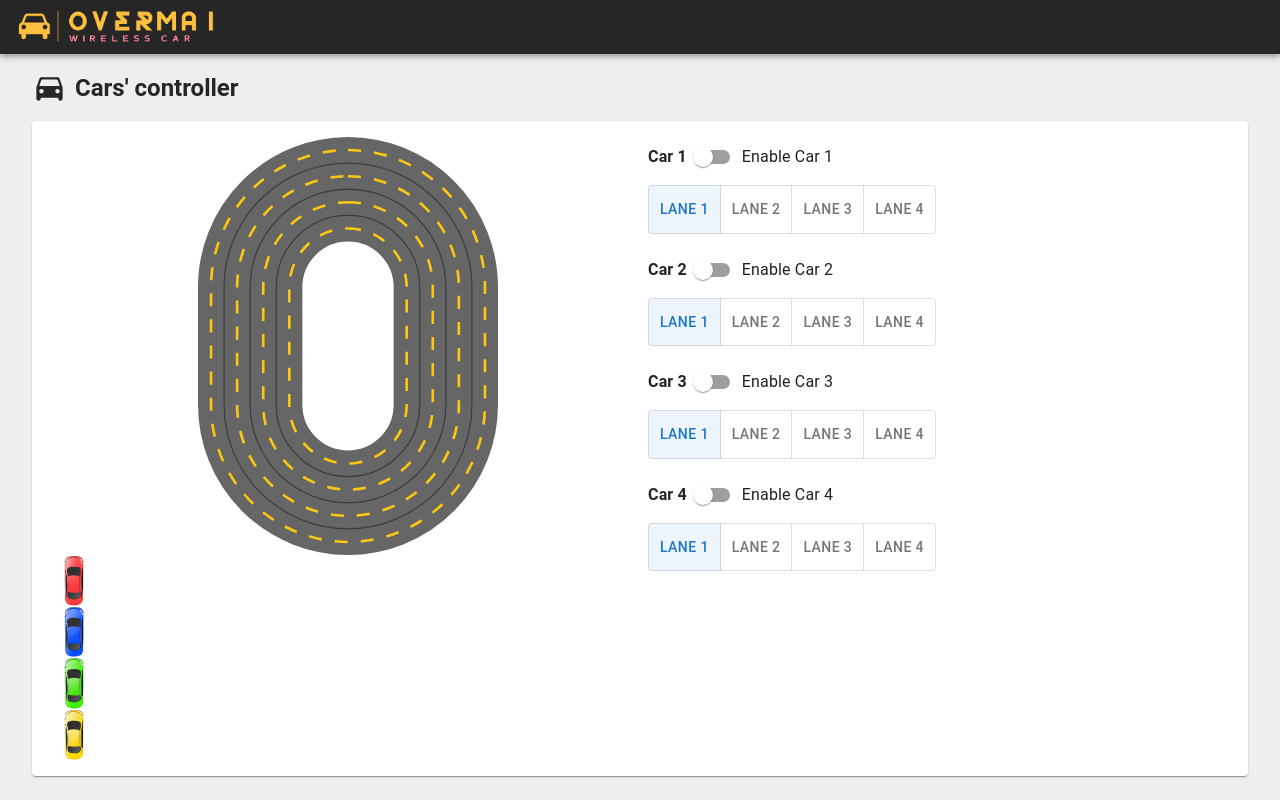
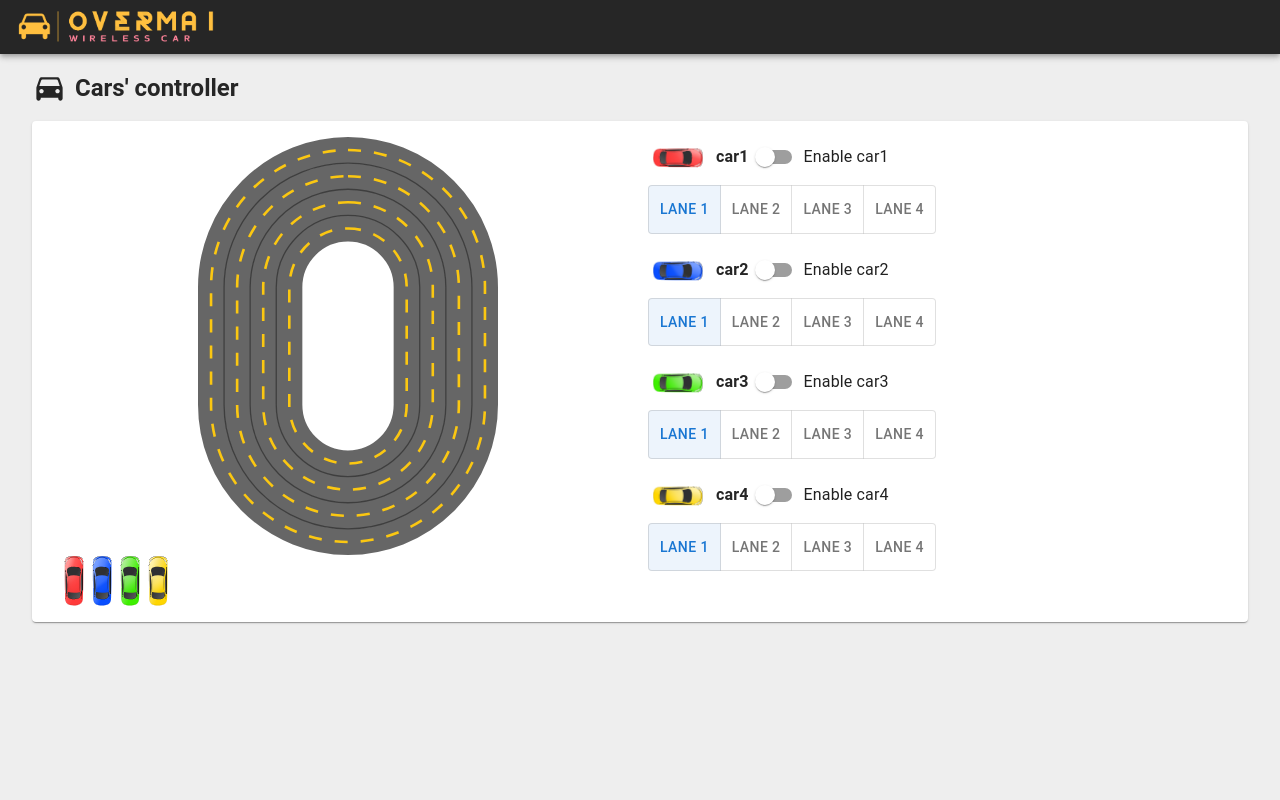
Before and after one commit to Kkr1328/overmai, a Next.js app: page / in a window 1280 px wide. Built offline with nearby package versions, Linux system fonts and the light colour scheme.

Commit message:
Minor fix

```diff
--- a/src/app/page.tsx
+++ b/src/app/page.tsx
@@ -1,17 +1,7 @@
 import { Fragment } from 'react';
 import Image from 'next/image';
 
-import {
-	AppBar,
-	Box,
-	Card,
-	Divider,
-	FormControlLabel,
-	Grid,
-	Stack,
-	Switch,
-	Typography,
-} from '@mui/material';
+import { AppBar, Box, Card, Grid, Stack, Typography } from '@mui/material';
 import DirectionsCarRoundedIcon from '@mui/icons-material/DirectionsCarRounded';
 
 import CarInfo from '@/components/CarInfo';
@@ -61,10 +51,12 @@ export default function Home() {
 										margin: 'auto',
 									}}
 								/>
-								<Image src="/car1.svg" alt="car1" width={20} height={80} />
-								<Image src="/car2.svg" alt="car2" width={20} height={80} />
-								<Image src="/car3.svg" alt="car3" width={20} height={80} />
-								<Image src="/car4.svg" alt="car4" width={20} height={80} />
+								<Stack direction="row" gap={SPACE[8]}>
+									<Image src="/car1.svg" alt="car1" width={20} height={80} />
+									<Image src="/car2.svg" alt="car2" width={20} height={80} />
+									<Image src="/car3.svg" alt="car3" width={20} height={80} />
+									<Image src="/car4.svg" alt="car4" width={20} height={80} />
+								</Stack>
 							</Grid>
 							<Grid item xs={6}>
 								<Stack spacing={SPACE[16]} alignItems="start">
--- a/src/components/CarInfo.tsx
+++ b/src/components/CarInfo.tsx
@@ -1,4 +1,6 @@
 'use client';
+
+import Image from 'next/image';
 
 import { COLOR } from '@/constant/COLOR';
 import { LANES } from '@/constant/ENTITY';
@@ -29,9 +31,19 @@ export default function CarInfo(props: CarInfoProps) {
 			setLane(newLane);
 		}
 	};
+
 	return (
 		<Stack gap={SPACE[8]} alignItems="start">
 			<Stack direction="row" gap={SPACE[8]}>
+				<Box width={60} height={10}>
+					<Image
+						src={`/${props.name}.svg`}
+						alt={props.name}
+						style={{ rotate: `90deg`, translate: '20px -5px' }}
+						width={20}
+						height={80}
+					/>
+				</Box>
 				<Typography
 					fontWeight="bold"
 					style={{ color: COLOR.BLACK, lineHeight: 2.5 }}>
--- a/src/constant/ENTITY.ts
+++ b/src/constant/ENTITY.ts
@@ -1,2 +1,2 @@
-export const CARS = [ "Car 1", "Car 2", "Car 3", "Car 4"]
+export const CARS = [ "car1", "car2", "car3", "car4"]
 export const LANES = [ "Lane 1", "Lane 2", "Lane 3", "Lane 4"]
```
